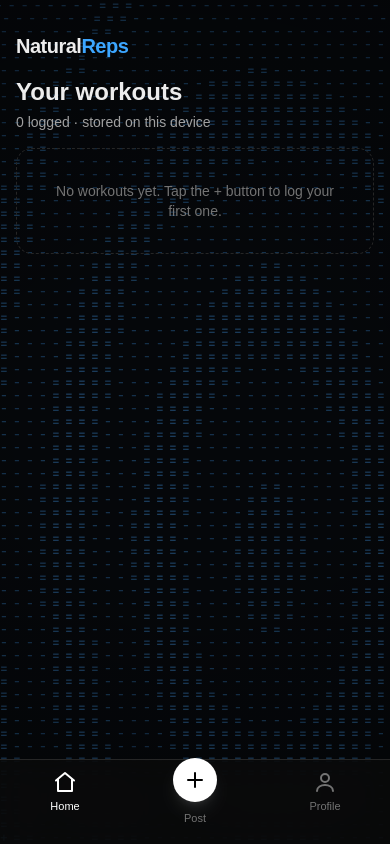
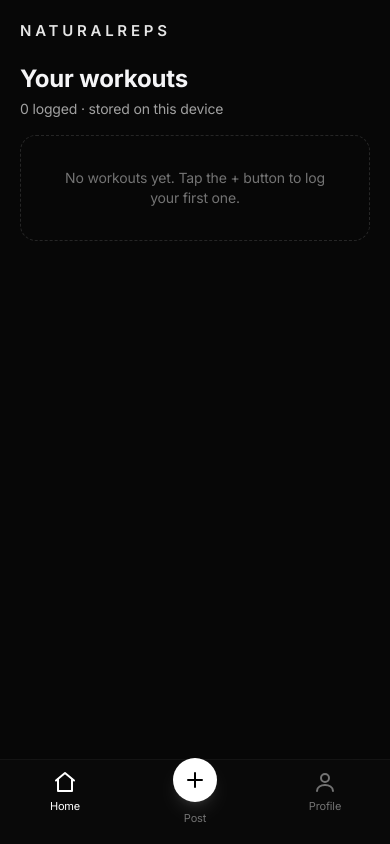
Before and after one commit to arya-20/NaturalReps, a Next.js app: page / in a window 390 px wide. Built offline with nearby package versions, Linux system fonts and the light colour scheme.

Commit message:
Use statue image as ASCII background source; Inter typography; iPhone-format frame; simplified wordmark

```diff
--- a/src/app/globals.css
+++ b/src/app/globals.css
@@ -1,19 +1,23 @@
 @import "tailwindcss";
 
 :root {
-  --background: #0a0a0a;
-  --foreground: #ededed;
+  --background: #05070a;
+  --foreground: #f5f5f7;
 }
 
 @theme inline {
   --color-background: var(--background);
   --color-foreground: var(--foreground);
-  --font-sans: var(--font-geist-sans);
-  --font-mono: var(--font-geist-mono);
+  --font-sans: var(--font-sans);
+  --font-mono: var(--font-mono);
 }
 
+html,
 body {
-  background: var(--background);
+  background: #000;
   color: var(--foreground);
-  font-family: Arial, Helvetica, sans-serif;
+  font-family: var(--font-sans), -apple-system, BlinkMacSystemFont, "Segoe UI",
+    sans-serif;
+  -webkit-font-smoothing: antialiased;
+  letter-spacing: -0.01em;
 }
--- a/src/app/layout.tsx
+++ b/src/app/layout.tsx
@@ -1,16 +1,16 @@
 import type { Metadata } from "next";
-import { Geist, JetBrains_Mono } from "next/font/google";
+import { Inter, JetBrains_Mono } from "next/font/google";
 import "./globals.css";
 import { SettingsProvider } from "@/lib/settings";
 import AsciiBackground from "@/components/AsciiBackground";
 
-const geistSans = Geist({
-  variable: "--font-geist-sans",
+const inter = Inter({
+  variable: "--font-sans",
   subsets: ["latin"],
 });
 
 const jetbrainsMono = JetBrains_Mono({
-  variable: "--font-geist-mono",
+  variable: "--font-mono",
   subsets: ["latin"],
 });
 
@@ -20,21 +20,30 @@ export const metadata: Metadata = {
     "Log your workouts in plain English or by voice. AI turns it into clean, structured training data.",
   manifest: "/manifest.json",
   icons: { icon: "/icon.svg" },
+  appleWebApp: { capable: true, statusBarStyle: "black-translucent", title: "NaturalReps" },
 };
 
 export const viewport = {
   themeColor: "#05070a",
+  width: "device-width",
+  initialScale: 1,
+  maximumScale: 1,
+  userScalable: false,
+  viewportFit: "cover" as const,
 };
 
 export default function RootLayout({ children }: LayoutProps<"/">) {
   return (
     <html
       lang="en"
-      className={`${geistSans.variable} ${jetbrainsMono.variable} h-full antialiased`}
+      className={`${inter.variable} ${jetbrainsMono.variable} h-full antialiased`}
     >
-      <body className="min-h-full flex flex-col">
+      <body className="min-h-dvh">
         <AsciiBackground />
-        <SettingsProvider>{children}</SettingsProvider>
+        {/* iPhone-format app frame */}
+        <div className="relative mx-auto flex min-h-dvh w-full max-w-[430px] flex-col bg-neutral-950/70 shadow-2xl shadow-black/50 ring-1 ring-white/5 backdrop-blur-xl">
+          <SettingsProvider>{children}</SettingsProvider>
+        </div>
       </body>
     </html>
   );
--- a/src/app/page.tsx
+++ b/src/app/page.tsx
@@ -21,14 +21,14 @@ export default function Home() {
   }, [refresh]);
 
   return (
-    <div className="min-h-dvh">
-      <header className="mx-auto max-w-2xl px-4 pt-8">
-        <h1 className="text-xl font-bold tracking-tight">
-          Natural<span className="text-[#3ca6ff]">Reps</span>
+    <div className="flex min-h-dvh flex-1 flex-col">
+      <header className="px-5 pt-[calc(env(safe-area-inset-top)+1.25rem)]">
+        <h1 className="text-[15px] font-semibold uppercase tracking-[0.25em] text-neutral-200">
+          naturalreps
         </h1>
       </header>
 
-      <main className="mx-auto max-w-2xl px-4 pb-28 pt-4">
+      <main className="flex-1 px-5 pb-28 pt-5">
         {tab === "home" && (
           <HomeScreen history={history} onChanged={refresh} />
         )}
--- a/src/components/AsciiBackground.tsx
+++ b/src/components/AsciiBackground.tsx
@@ -3,36 +3,97 @@
 import { useEffect, useRef } from "react";
 
 /**
- * ASCII / character-render animated background, reimplemented in Canvas2D
- * from the 21st.dev "ascii" recipe and the supplied parameter set.
+ * ASCII / character-render animated background — Canvas2D reimplementation of
+ * the 21st.dev "ascii" recipe. This version follows the recipe faithfully:
  *
- * Because this runs as a site background (no source photo), the "source"
- * is a procedurally animated gradient scene. The character-render pipeline
- * then samples that scene per cell and draws a luminance-mapped glyph.
+ *   1. Draw a SOURCE image to an offscreen canvas.
+ *   2. Divide into cellSize cells and sample each cell's average luminance.
+ *   3. Render a glyph per cell from a ramp, sized/tinted by luminance.
+ *   4. Apply contrast, tint, then post effects (vignette, bloom, grain, glitch).
+ *   5. Animate with the "ripple" style using animSpeed / animIntensity.
  *
- * Config honoured from the recipe: renderMode "characters", cellSize,
- * contrast, tint, animStyle "ripple" with animSpeed/animIntensity, and the
- * enabled post effects (vignette, bloom, filmGrain, glitch). Other modes/
- * effects from the full recipe are intentionally not drawn in this variant.
+ * The source is a generated dumbbell silhouette so the effect reads as a real
+ * image rather than noise. To use a photo instead, set SOURCE_SRC to a file in
+ * /public and the loader will sample that instead.
  */
 
-const CELL = 13; // cellSize
-const CONTRAST = -62; // recipe contrast
-const TINT = "#3ca6ff";
-const ANIM_SPEED = 1.0; // animSpeed intensity 100 -> 1x
-const ANIM_INTENSITY = 0.6; // animIntensity 60
-const GLITCH = 0.2; // pfx.glitch intensity 20
-const GRAIN = 0.3; // pfx.filmGrain intensity 30
-const BLOOM = 0.25; // pfx.bloom intensity 25
-const VIGNETTE = 0.38; // pfx.vignette intensity 38
+const CELL = 10; // cellSize — denser grid for photo detail
+const CONTRAST = 15; // lift contrast a touch so the statue pops from black
+const TINT = { r: 60, g: 166, b: 255 }; // #3ca6ff
+const ANIM_SPEED = 1.0;
+const ANIM_INTENSITY = 0.35; // gentler so the subject stays legible
+const GLITCH = 0.2;
+const GRAIN = 0.3;
+const BLOOM = 0.25;
+const VIGNETTE = 0.38;
 
-// Luminance ramp: dark -> light. Denser glyphs for brighter cells.
 const RAMP = " .:-=+*#%@";
+const SOURCE_SRC: string | null = "/statue.png"; // sampled photo source
 
 function applyContrast(v: number, contrast: number): number {
   const c = (contrast / 100) * 0.9;
   const f = (1 + c) / (1 - c || 1e-6);
   return Math.min(1, Math.max(0, f * (v - 0.5) + 0.5));
+}
+
+/** Draw a dumbbell silhouette with soft lighting onto ctx sized w×h. */
+function drawSubject(ctx: CanvasRenderingContext2D, w: number, h: number) {
+  ctx.fillStyle = "#000";
+  ctx.fillRect(0, 0, w, h);
+
+  // radial light behind the subject
+  const g = ctx.createRadialGradient(
+    w * 0.5,
+    h * 0.42,
+    10,
+    w * 0.5,
+    h * 0.42,
+    Math.max(w, h) * 0.6
+  );
+  g.addColorStop(0, "#5b6b7a");
+  g.addColorStop(1, "#000");
+  ctx.fillStyle = g;
+  ctx.fillRect(0, 0, w, h);
+
+  // dumbbell, centred, scaled to viewport
+  const cx = w * 0.5;
+  const cy = h * 0.44;
+  const unit = Math.min(w, h) * 0.007;
+  ctx.save();
+  ctx.translate(cx, cy);
+  ctx.rotate(-0.35);
+  ctx.fillStyle = "#e8eef5";
+
+  const barW = 46 * unit;
+  const barH = 6 * unit;
+  round(ctx, -barW / 2, -barH / 2, barW, barH, barH / 2);
+
+  // plates
+  const plate = (x: number, hh: number, ww: number) =>
+    round(ctx, x, -hh / 2, ww, hh, 4 * unit);
+  plate(-barW / 2 - 8 * unit, 34 * unit, 8 * unit);
+  plate(-barW / 2 - 15 * unit, 26 * unit, 6 * unit);
+  plate(barW / 2, 34 * unit, 8 * unit);
+  plate(barW / 2 + 9 * unit, 26 * unit, 6 * unit);
+  ctx.restore();
+}
+
+function round(
+  ctx: CanvasRenderingContext2D,
+  x: number,
+  y: number,
+  w: number,
+  h: number,
+  r: number
+) {
+  ctx.beginPath();
+  ctx.moveTo(x + r, y);
+  ctx.arcTo(x + w, y, x + w, y + h, r);
+  ctx.arcTo(x + w, y + h, x, y + h, r);
+  ctx.arcTo(x, y + h, x, y, r);
+  ctx.arcTo(x, y, x + w, y, r);
+  ctx.closePath();
+  ctx.fill();
 }
 
 export default function AsciiBackground() {
@@ -45,11 +106,47 @@ export default function AsciiBackground() {
     const ctx = canvas.getContext("2d", { alpha: false });
     if (!ctx) return;
 
+    // offscreen source + its sampled luminance grid
+    const src = document.createElement("canvas");
+    const sctx = src.getContext("2d", { willReadFrequently: true })!;
+
     let width = 0;
     let height = 0;
     let cols = 0;
     let rows = 0;
+    let lumGrid: Float32Array = new Float32Array(0);
     const dpr = Math.min(window.devicePixelRatio || 1, 2);
+    let photo: HTMLImageElement | null = null;
+
+    function sample() {
+      src.width = Math.max(1, cols);
+      src.height = Math.max(1, rows);
+      if (photo) {
+        // cover-fit the photo
+        const ar = photo.width / photo.height;
+        const car = cols / rows;
+        let dw = cols;
+        let dh = rows;
+        if (ar > car) dw = rows * ar;
+        else dh = cols / ar;
+        sctx.drawImage(photo, (cols - dw) / 2, (rows - dh) / 2, dw, dh);
+      } else {
+        drawSubject(
+          sctx as unknown as CanvasRenderingContext2D,
+          cols,
+          rows
+        );
+      }
+      const data = sctx.getImageData(0, 0, cols, rows).data;
+      lumGrid = new Float32Array(cols * rows);
+      for (let i = 0; i < cols * rows; i++) {
+        const r = data[i * 4];
+        const g = data[i * 4 + 1];
+        const b = data[i * 4 + 2];
+        const lum = (0.299 * r + 0.587 * g + 0.114 * b) / 255;
+        lumGrid[i] = applyContrast(lum, CONTRAST);
+      }
+    }
 
     function resize() {
       width = window.innerWidth;
@@ -63,6 +160,16 @@ export default function AsciiBackground() {
       rows = Math.ceil(height / CELL);
       ctx!.font = `${CELL}px "JetBrains Mono", ui-monospace, monospace`;
       ctx!.textBaseline = "top";
+      sample();
+    }
+
+    if (SOURCE_SRC) {
+      const img = new Image();
+      img.onload = () => {
+        photo = img;
+        resize();
+      };
+      img.src = SOURCE_SRC;
     }
     resize();
     window.addEventListener("resize", resize);
@@ -71,50 +178,36 @@ export default function AsciiBackground() {
       "(prefers-reduced-motion: reduce)"
     ).matches;
 
-    function sceneLum(cx: number, cy: number, t: number): number {
-      const nx = cx / cols;
-      const ny = cy / rows;
-      const ox = 0.5 + 0.25 * Math.sin(t * 0.15);
-      const oy = 0.45 + 0.25 * Math.cos(t * 0.12);
-      const dx = nx - ox;
-      const dy = ny - oy;
-      const dist = Math.sqrt(dx * dx + dy * dy);
-      const ripple = Math.sin(dist * 26 - t * 2.2 * ANIM_SPEED) * 0.5 + 0.5;
-      const drift =
-        Math.sin((nx + ny) * 6 + t * 0.6) * 0.5 +
-        Math.sin((nx - ny) * 9 - t * 0.4) * 0.5;
-      let v = 0.55 * ripple + 0.22 * (drift * 0.5 + 0.5);
-      v *= 0.65 + 0.5 * ny;
-      v = v * ANIM_INTENSITY + v * (1 - ANIM_INTENSITY) * 0.6;
-      return applyContrast(Math.min(1, v), CONTRAST);
-    }
-
-    function hexToRgb(hex: string) {
-      const h = hex.replace("#", "");
-      return {
-        r: parseInt(h.slice(0, 2), 16),
-        g: parseInt(h.slice(2, 4), 16),
-        b: parseInt(h.slice(4, 6), 16),
-      };
-    }
-    const tintRgb = hexToRgb(TINT);
-
     function draw(now: number) {
       const t = reduceMotion ? 0 : (now / 1000) * ANIM_SPEED;
 
       ctx!.fillStyle = "#05070a";
       ctx!.fillRect(0, 0, width, height);
 
+      // ripple modulation centre (slow drift)
+      const ox = 0.5 + 0.2 * Math.sin(t * 0.15);
+      const oy = 0.42 + 0.2 * Math.cos(t * 0.12);
+
       const glitchActive =
         !reduceMotion && Math.sin(t * 7.3) > 1 - GLITCH * 0.6;
       const glitchRow = glitchActive
         ? Math.floor((Math.sin(t * 13.1) * 0.5 + 0.5) * rows)
         : -1;
-      const glitchBand = 3;
 
       for (let cy = 0; cy < rows; cy++) {
         for (let cx = 0; cx < cols; cx++) {
-          const lum = sceneLum(cx, cy, t);
+          const base = lumGrid[cy * cols + cx] || 0;
+
+          // ripple animation: brightness wave over the sampled image
+          const nx = cx / cols - ox;
+          const ny = cy / rows - oy;
+          const dist = Math.sqrt(nx * nx + ny * ny);
+          const wave = Math.sin(dist * 24 - t * 2.2) * 0.5 + 0.5;
+          const lum = Math.min(
+            1,
+            base * (1 - ANIM_INTENSITY * 0.45) + base * wave * ANIM_INTENSITY * 0.7
+          );
+
           const idx = Math.min(
             RAMP.length - 1,
             Math.max(0, Math.floor(lum * (RAMP.length - 1)))
@@ -123,23 +216,19 @@ export default function AsciiBackground() {
           if (ch === " ") continue;
 
           const lift = lum * lum * BLOOM;
-          const r = Math.round(tintRgb.r * (0.35 + lum * 0.65) + 255 * lift);
-          const g = Math.round(tintRgb.g * (0.35 + lum * 0.65) + 255 * lift);
-          const b = Math.round(tintRgb.b * (0.4 + lum * 0.6) + 255 * lift);
-          const alpha = 0.25 + lum * 0.6;
+          const r = Math.min(255, Math.round(TINT.r * (0.35 + lum * 0.65) + 255 * lift));
+          const g = Math.min(255, Math.round(TINT.g * (0.35 + lum * 0.65) + 255 * lift));
+          const b = Math.min(255, Math.round(TINT.b * (0.4 + lum * 0.6) + 255 * lift));
+          const alpha = 0.2 + lum * 0.7;
 
           let px = cx * CELL;
-          if (cy >= glitchRow && cy < glitchRow + glitchBand) {
-            px += Math.sin(t * 40 + cy) * 8;
-          }
-          ctx!.fillStyle = `rgba(${Math.min(255, r)},${Math.min(
-            255,
-            g
-          )},${Math.min(255, b)},${alpha})`;
+          if (cy >= glitchRow && cy < glitchRow + 3) px += Math.sin(t * 40 + cy) * 8;
+          ctx!.fillStyle = `rgba(${r},${g},${b},${alpha})`;
           ctx!.fillText(ch, px, cy * CELL);
         }
       }
 
+      // vignette
       const grad = ctx!.createRadialGradient(
         width / 2,
         height / 2,
@@ -153,9 +242,10 @@ export default function AsciiBackground() {
       ctx!.fillStyle = grad;
       ctx!.fillRect(0, 0, width, height);
 
+      // film grain
       if (!reduceMotion && GRAIN > 0) {
-        const count = Math.floor((width * height) / 4000);
-        ctx!.fillStyle = `rgba(255,255,255,${GRAIN * 0.04})`;
+        const count = Math.floor((width * height) / 5000);
+        ctx!.fillStyle = `rgba(255,255,255,${GRAIN * 0.035})`;
         for (let i = 0; i < count; i++) {
           ctx!.fillRect(Math.random() * width, Math.random() * height, 1, 1);
         }
--- a/src/components/BottomNav.tsx
+++ b/src/components/BottomNav.tsx
@@ -35,8 +35,8 @@ export default function BottomNav({
   onChange: (t: Tab) => void;
 }) {
   return (
-    <nav className="fixed inset-x-0 bottom-0 z-20 border-t border-neutral-800 bg-neutral-950/80 backdrop-blur-lg">
-      <ul className="mx-auto flex max-w-2xl items-stretch justify-around">
+    <nav className="fixed inset-x-0 bottom-0 z-20 mx-auto w-full max-w-[430px] border-t border-white/5 bg-neutral-950/70 pb-[env(safe-area-inset-bottom)] backdrop-blur-2xl">
+      <ul className="flex items-stretch justify-around">
         {items.map((it) => {
           const isActive = active === it.id;
           const isPost = it.id === "post";
```
Also changed, not shown: public/statue.png (added).
